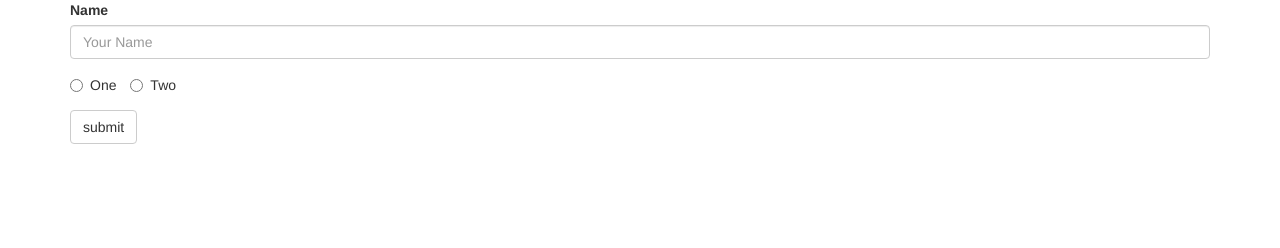
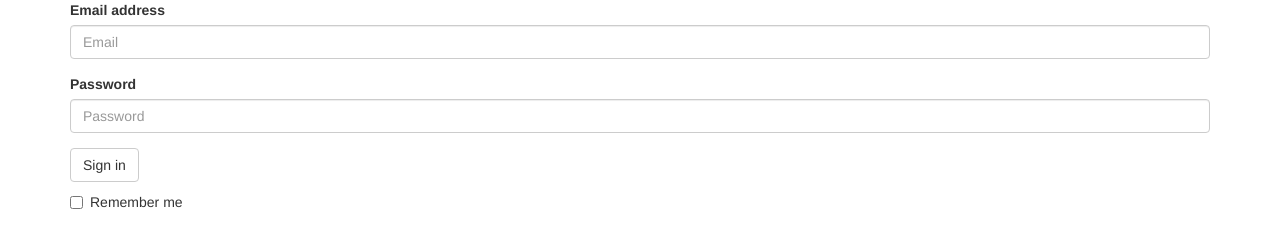
Before and after one commit to planetoftheweb/bootstrap, a website: page builds/bootstrap/index.html in a window 1280 px wide. Drawn offline with Linux system fonts and the light colour scheme.

```diff
--- a/builds/bootstrap/index.html
+++ b/builds/bootstrap/index.html
@@ -16,27 +16,30 @@
 
 <form>
   <div class="form-group">
-    <label for="inputName">Name</label>
-    <input class="form-control" type="text"
-      id="inputName" placeholder="Your Name">
+    <label for="inputEmail">
+      Email address
+    </label>
+    <input type="email" class="form-control"
+      id="inputEmail" placeholder="Email">
   </div>
 
   <div class="form-group">
-    <label class="radio-inline">
-      <input name="options" type="radio">
-      One
-    </label>
+    <label
+      for="inputPassword">Password</label>
+    <input type="password" class="form-control"
+      id="inputPassword" placeholder="Password">
+  </div>
 
-    <label class="radio-inline">
-      <input name="options" type="radio">
-      Two
+  <button type="submit"
+    class="btn btn-default">Sign in</button>
+
+  <div class="checkbox">
+    <label>
+      <input type="checkbox"> Remember me
     </label>
   </div>
+</form>
 
-
-  <input class="btn btn-default"
-    type="submit" value="submit">
-</form>
 
 
     </section>
```
